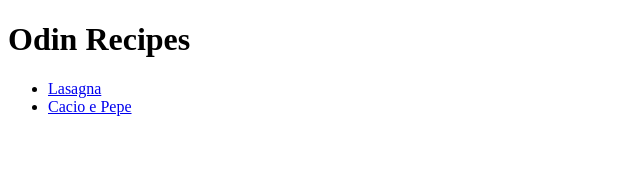
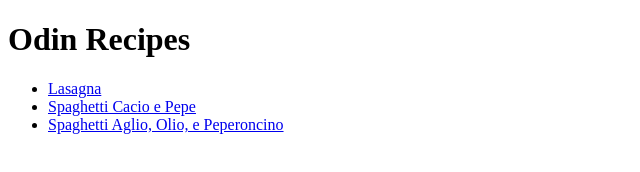
Before and after one commit to bwcooley1/odin-recipes, a plain HTML site: page index.html in a window 1280 px wide. Shown: the whole page, without its empty margins (0-640 px from the left). Drawn offline with Linux system fonts and the light colour scheme.

Commit message:
link to aglio.. added to index.html

```diff
--- a/index.html
+++ b/index.html
@@ -9,8 +9,8 @@
           <h1>Odin Recipes</h1>
           <ul>
           <li><a href="./recipes/lasagna.html">Lasagna</a></li>
-          <li><a href="./recipes/cacio-e-pepe.html">Cacio e Pepe</a></li>
-
+          <li><a href="./recipes/cacio-e-pepe.html">Spaghetti Cacio e Pepe</a></li>
+          <li><a href="./recipes/aglio-olio-peperoncini.html">Spaghetti Aglio, Olio, e Peperoncino</a> </li>
           </ul>
 
         </body>
```
